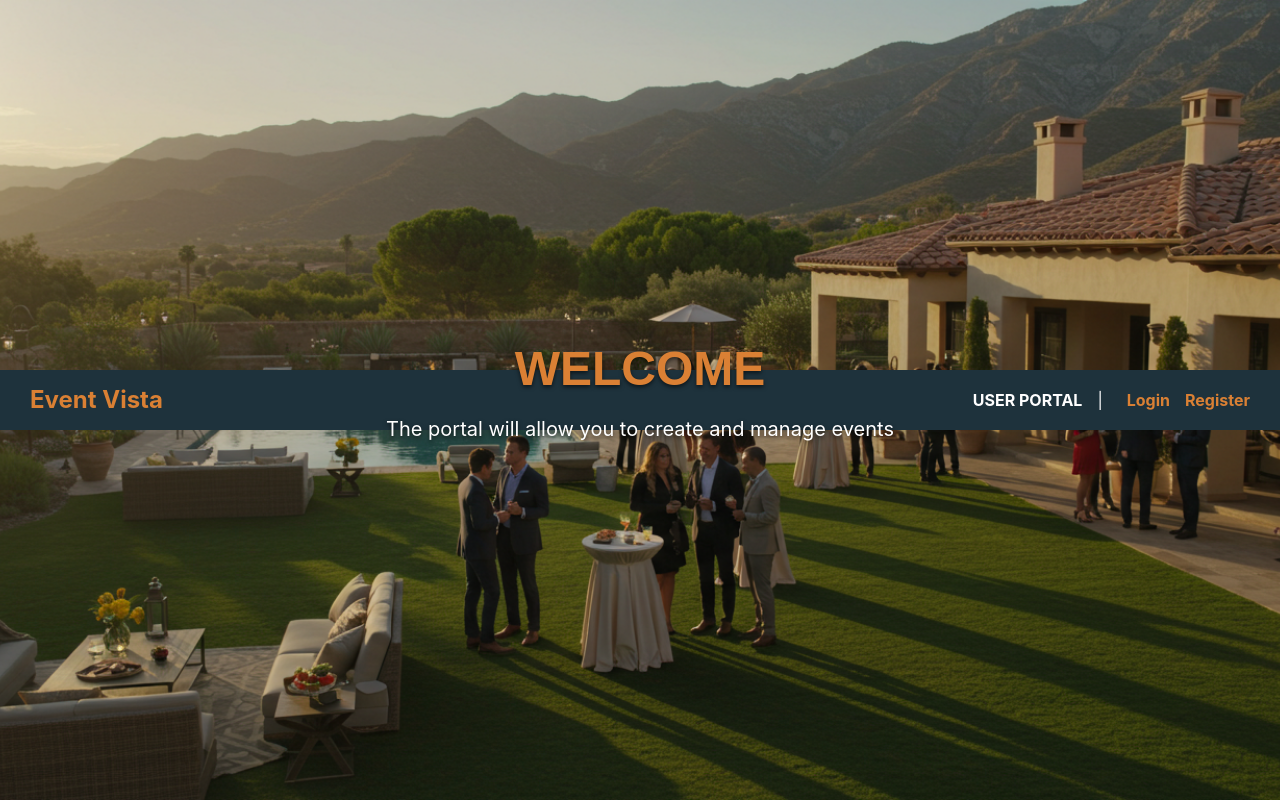
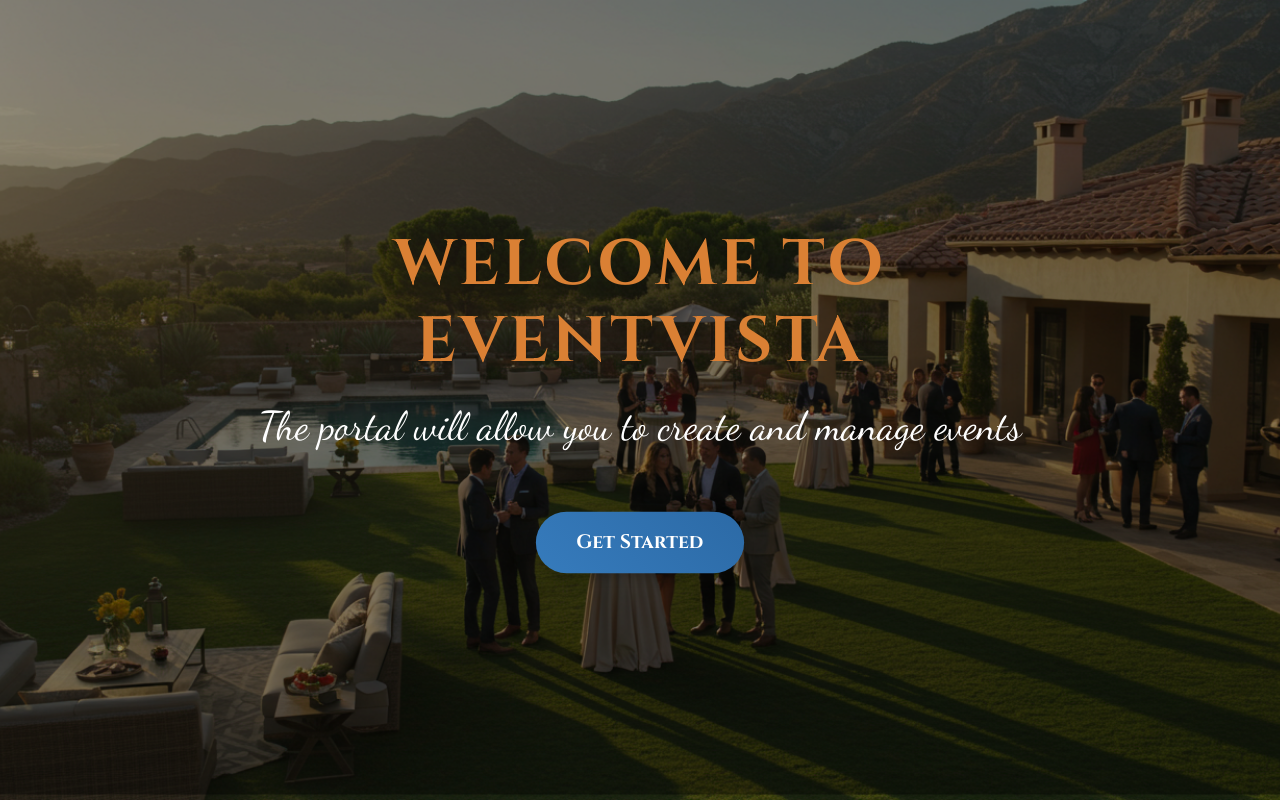
Before and after one commit to mayurimoreofficial19/pixel-planners, a React (Create React App) app in the folder frontend/: page / in a window 1280 px wide. Built offline with nearby package versions, Linux system fonts and the light colour scheme; no server answers.

Commit message:
Changed and added som styling to welcome page

```diff
--- a/frontend/src/pages/Welcome/Header.js
+++ /dev/null
@@ -1,20 +0,0 @@
-import React from 'react';
- import { Link } from 'react-router-dom';
- //import './Header.css'; // Import the CSS file
-
- const Header = () => {
-   return (
-     <header className="app-header">
-             <div className="app-name">
-               <Link to="/login">Event Vista</Link>
-             </div>
-       <nav className="nav-links">
-         <span class="bold">USER PORTAL</span> | &nbsp;
-         <Link to="/login">Login</Link>
-         <Link to="/register">Register</Link>
-       </nav>
-     </header>
-   );
- };
-
- export default Header;
--- a/frontend/src/pages/Welcome/Welcome.js
+++ b/frontend/src/pages/Welcome/Welcome.js
@@ -1,16 +1,16 @@
 import React from 'react';
-import Header from '../Welcome/Header';
-import styles from '../Welcome/Welcome.module.css'; // Import the CSS file
+import styles from '../Welcome/Welcome.module.css';// Import the CSS file
+import { Link } from 'react-router-dom';
 
 const Welcome = () => {
   return (
     <div className={styles['welcome-container']}>
-    <Header />
     <div className={styles['welcome-content']}>
-      <h1>WELCOME</h1>
-
-
+      <h1 className={styles['welcome-title']}>WELCOME to EVENTVISTA</h1>
       <p>The portal will allow you to create and manage events</p>
+              <Link to="/login" className={styles['cta-button']}>
+                Get Started
+              </Link>
 
       </div>
 
--- a/frontend/src/pages/Welcome/Welcome.module.css
+++ b/frontend/src/pages/Welcome/Welcome.module.css
@@ -1,32 +1,140 @@
 
+@import url('https://fonts.googleapis.com/css2?family=Cinzel:wght@400..900&family=Dancing+Script:wght@400..700&display=swap');
 
-
+/* Full-screen container with background image */
 .welcome-container {
   position: relative;
   min-height: 100vh;
-  background-image: url('./event.png'); /* Path to your image */
+  background-image: url('./event.png'); /* Ensure the path is correct */
   background-size: cover;
   background-position: center;
   display: flex;
   flex-direction: column;
-   justify-content: center;
+  justify-content: center;
+  font-family: 'Cinzel', serif;
 }
 
-.welcome-content {
+/* Overlay to darken background for text clarity */
+.welcome-container::before {
+  content: "";
   position: absolute;
-  top: 50%;
-  left: 50%;
-  transform: translate(-50%, -50%);
-  text-align: center;
-  color: white;
-  text-shadow: 0 2px 4px rgba(0, 0, 0, 0.6);
+  top: 0;
+  left: 0;
+  right: 0;
+  bottom: 0;
+  background-color: rgba(0, 0, 0, 0.4);
+  z-index: 0;
+  /* Optional: slight parallax animation to add dynamism */
+  animation: parallax 20s linear infinite;
 }
 
-.welcome-content h1 {
-  font-size: 3rem;
-  margin-bottom: 1rem;
+/* Parallax keyframes (optional) */
+@keyframes parallax {
+  0% {
+    transform: translateY(0);
+  }
+  50% {
+    transform: translateY(-10px);
+  }
+  100% {
+    transform: translateY(0);
+  }
 }
 
+/* Welcome content container (ensures content is above overlay) */
+.welcome-content {
+  position: relative;
+  z-index: 1;
+  text-align: center;
+  color: #fff;
+  padding: 0 1rem;
+  max-width: 800px;
+  margin: 0 auto;
+}
+
+/* Main title with fade-in and scale animation */
+.welcome-title {
+  font-size: 4rem;
+  margin-bottom: 1rem;
+  letter-spacing: 3px;
+  animation: fadeInScale 1.5s ease-out forwards;
+  opacity: 0;
+  font-family: 'Cinzel', serif;
+    font-weight: 700;
+}
+
+/* Subtitle with fade-in and slide-up animation */
 .welcome-content p {
-  font-size: 1.25rem;
+  font-size: 1.5rem;
+  margin-bottom: 2rem;
+  opacity: 0;
+  animation: fadeInUp 1.8s ease-out forwards;
+  animation-delay: 0.5s;
+  font-family: 'Dancing Script', cursive;
+  font-size: 2.5rem;
 }
+
+/* Call-to-Action Button with pulsing animation */
+.cta-button {
+  display: inline-block;
+  padding: 1rem 2.5rem;
+  font-size: 1.2rem;
+  font-weight: bold;
+  text-align: center;
+  color: #fff;
+  background: linear-gradient(45deg, #367bbc, #2c6aa6);
+  border: none;
+  border-radius: 50px;
+  text-decoration: none;
+  cursor: pointer;
+  box-shadow: 0 4px 10px rgba(0, 0, 0, 0.2);
+  transition: background 0.3s ease, transform 0.3s ease;
+  margin-top: 1.5rem;
+  animation: pulse 2s infinite;
+}
+
+.cta-button:hover {
+  background: linear-gradient(45deg, #2c6aa6, #367bbc);
+  transform: translateY(-3px);
+}
+
+/* Keyframes for fadeInScale animation */
+@keyframes fadeInScale {
+  0% {
+    opacity: 0;
+    transform: scale(0.8);
+  }
+  60% {
+    opacity: 1;
+    transform: scale(1.05);
+  }
+  100% {
+    opacity: 1;
+    transform: scale(1);
+  }
+}
+
+/* Keyframes for fadeInUp animation */
+@keyframes fadeInUp {
+  0% {
+    opacity: 0;
+    transform: translateY(20px);
+  }
+  100% {
+    opacity: 1;
+    transform: translateY(0);
+  }
+}
+
+/* Keyframes for pulsing animation on button */
+@keyframes pulse {
+  0% {
+    transform: scale(1);
+  }
+  50% {
+    transform: scale(1.05);
+  }
+  100% {
+    transform: scale(1);
+  }
+}
```
